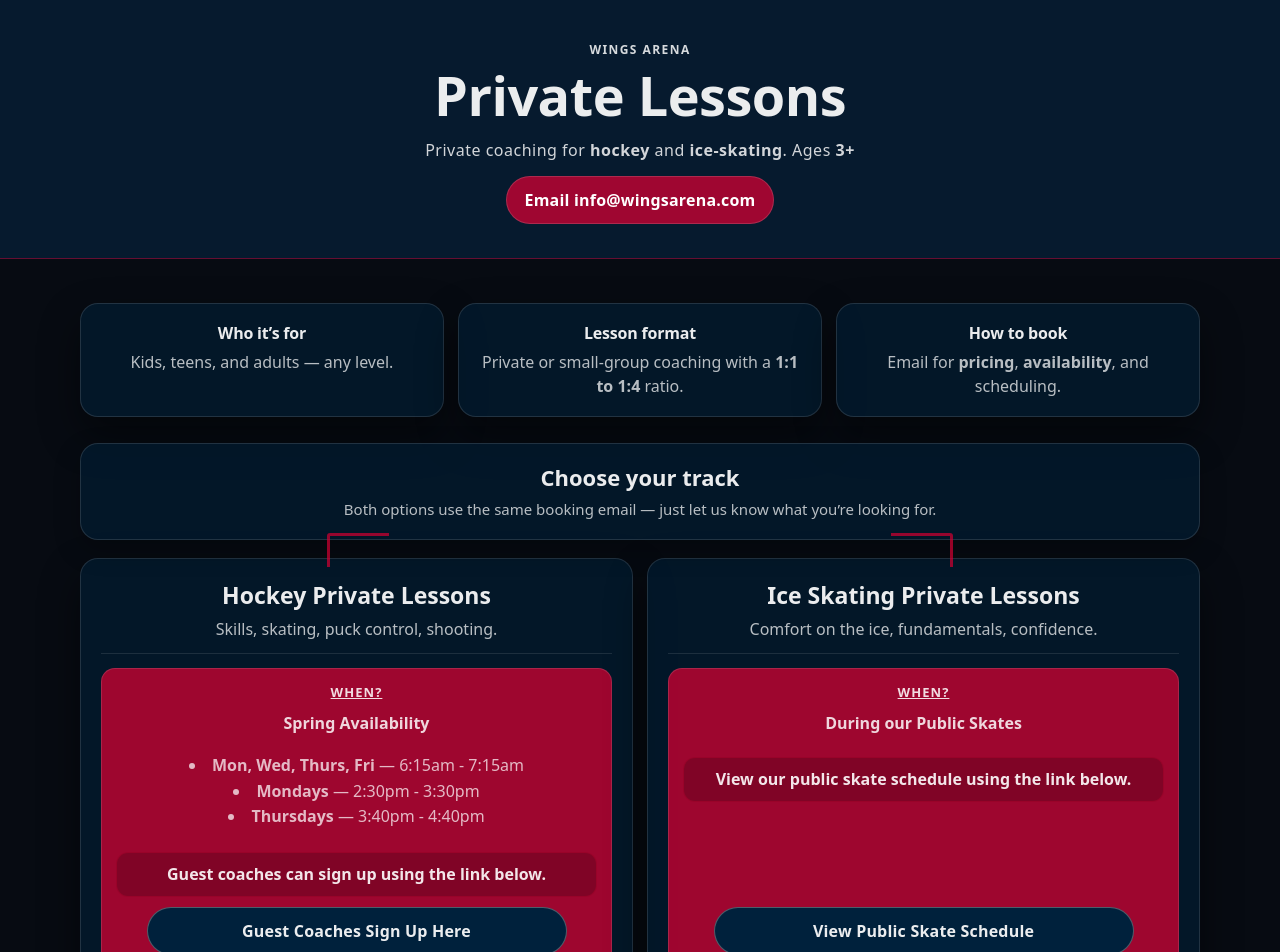
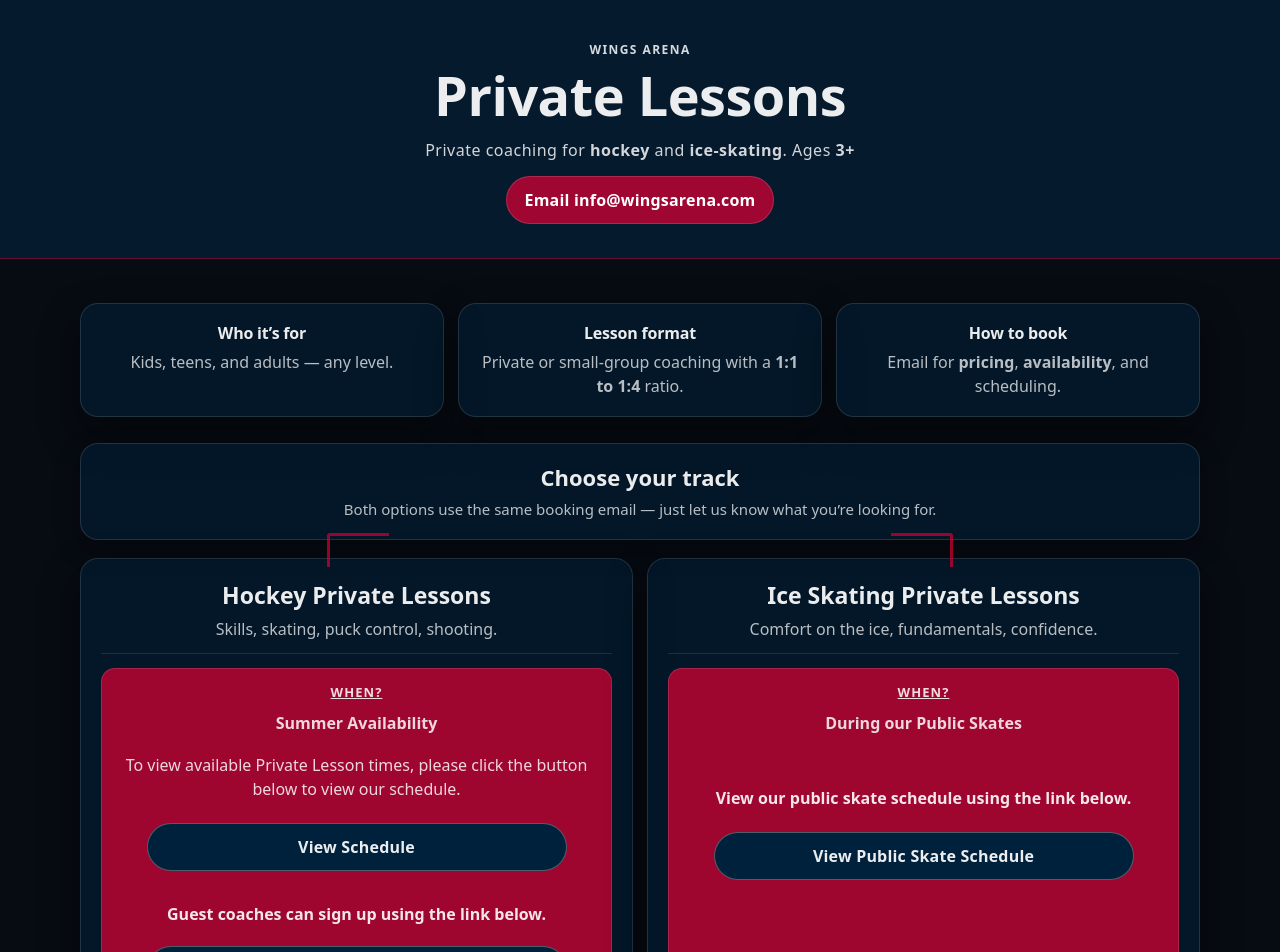
Before and after one commit to Avmannino/private_lessons_webpage_embed, a React (Vite) app: page / in a window 1280 px wide. Shown: the top 952 px of the page. Built offline with nearby package versions, Linux system fonts and the light colour scheme.

Commit message:
Changed Spring Slots to Summer

```diff
--- a/src/App.css
+++ b/src/App.css
@@ -393,9 +393,6 @@
 
 .note {
   padding: 10px 12px;
-  border-radius: 12px;
-  border: 1px solid rgba(214, 0, 51, 0.28);
-  background: rgba(0, 0, 0, 0.185);
   color: rgba(255, 255, 255, 0.9);
   font-weight: 650;
   line-height: 1.45;
--- a/src/App.jsx
+++ b/src/App.jsx
@@ -90,24 +90,22 @@
                   <p className="miniLabel">When?</p>
 
                   <p className="miniText">
-                    <strong>Spring Availability</strong>
+                    <strong>Summer Availability</strong>
                   </p>
 
-                  <ul
-                    className="miniList"
-                    aria-label="Spring hockey private lesson availability"
-                    style={{ marginTop: "0.5rem" }}
+                  <p className="miniText" style={{ marginTop: "0.5rem" }}>
+                    To view available Private Lesson times, please click the button below to view our schedule.
+                  </p>
+
+                  <a
+                    className="btn btnOutline btnCalendar"
+                    href={SCHEDULE_URL}
+                    target="_blank"
+                    rel="noopener noreferrer"
+                    aria-label="View Schedule"
                   >
-                    <li>
-                      <strong>Mon, Wed, Thurs, Fri</strong> — 6:15am - 7:15am
-                    </li>
-                    <li>
-                      <strong>Mondays</strong> — 2:30pm - 3:30pm
-                    </li>
-                    <li>
-                      <strong>Thursdays</strong> — 3:40pm - 4:40pm
-                    </li>
-                  </ul>
+                    View Schedule
+                  </a>
 
                   <div className="note" style={{ marginTop: "0.75rem" }}>
                     Guest coaches can sign up using the link below.
@@ -146,7 +144,7 @@
                     <strong>During our Public Skates</strong>
                   </p>
 
-                  <div className="note" style={{ marginTop: "0.75rem" }}>
+                  <div className="note" style={{ marginTop: "calc(0.75rem + 20px)" }}>
                     View our public skate schedule using the link below.
                   </div>
 
@@ -155,6 +153,7 @@
                     href={SCHEDULE_URL}
                     target="_top"
                     rel="noopener noreferrer"
+                    style={{ marginTop: "2px" }}
                   >
                     View Public Skate Schedule
                   </a>
```
